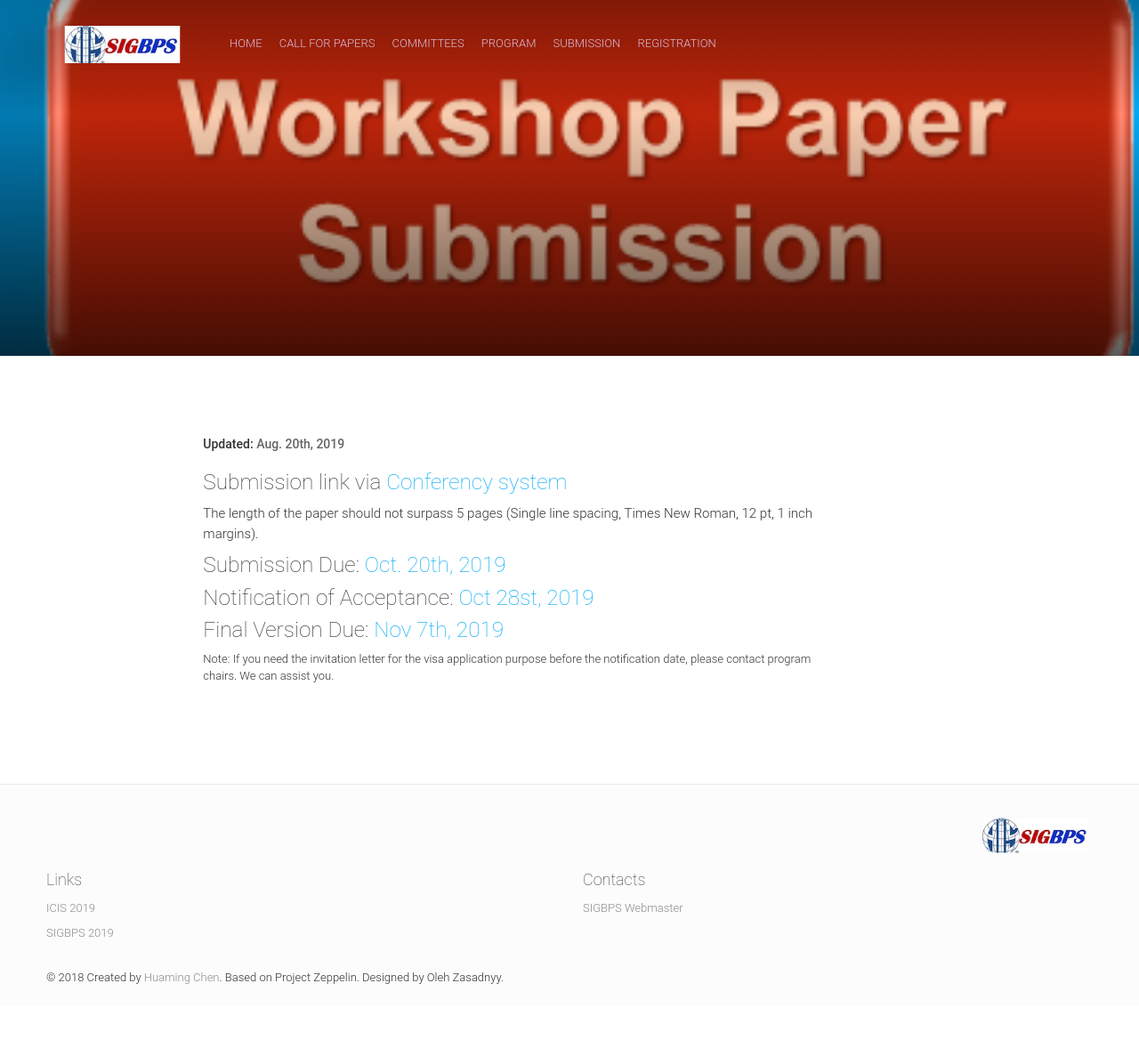
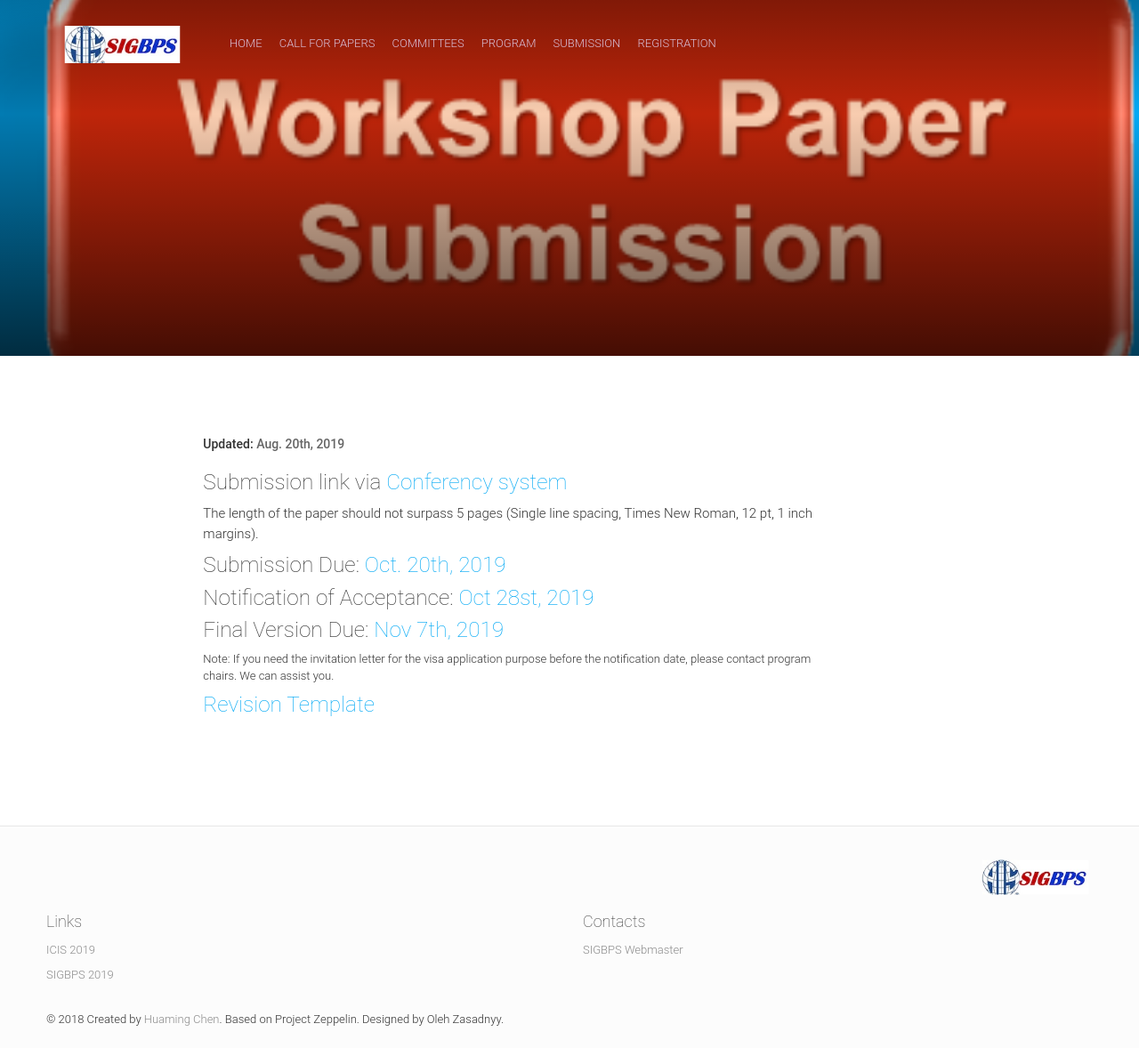
Before and after one commit to jayshanmis/jayshanmis.github.io, a Jekyll site: the page built from submission.html, in a window 1280 px wide and 1178 px high. Shown: the whole window at 89% size. Built offline with Jekyll 4.4.1, drawn with Linux system fonts in a browser that asks for light colours; nearby versions of some CDN libraries.

Commit message:
Update submission.html

```diff
--- a/_includes/submission.html
+++ b/_includes/submission.html
@@ -18,9 +18,8 @@
                             <span><h6>Notification of Acceptance: <a>Oct 28st, 2019</a></h6></span>
                             <span><h6>Final Version Due:<a> Nov 7th, 2019</a></h6></span>
                             <span><h7>Note: If you need the invitation letter for the visa application purpose before the notification date, please contact program chairs. We can assist you.</h7></span>
-                            <!--
-                            <button type ="button" onclick="window.open('assets/SIGBPS_Revision_Template_2019.pdf')">Camera-Ready Template</button>
--->
+                            <span><h6> <a href= "/assets/SIGBPS_Revision_Template_2019.pdf">Revision Template</a></h6>
+
                         </div>
                     </article>
             </div>
```
